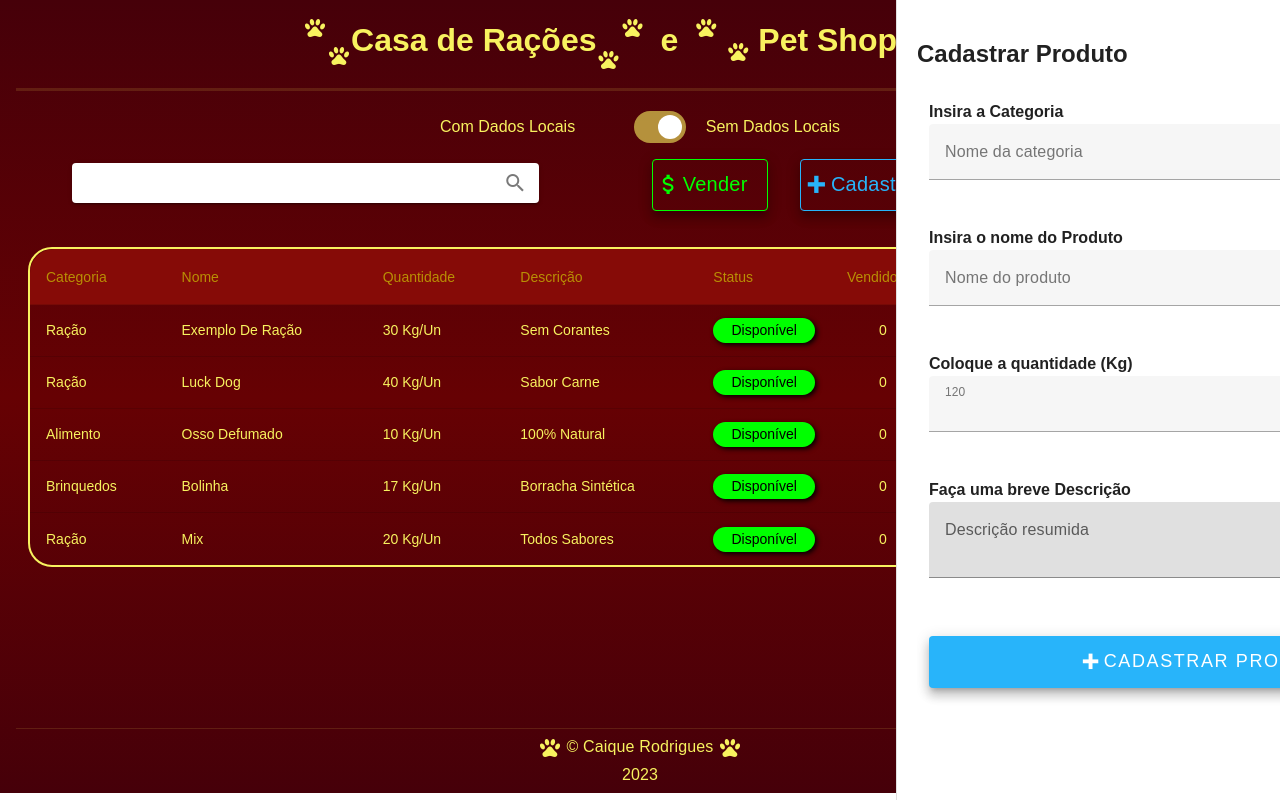
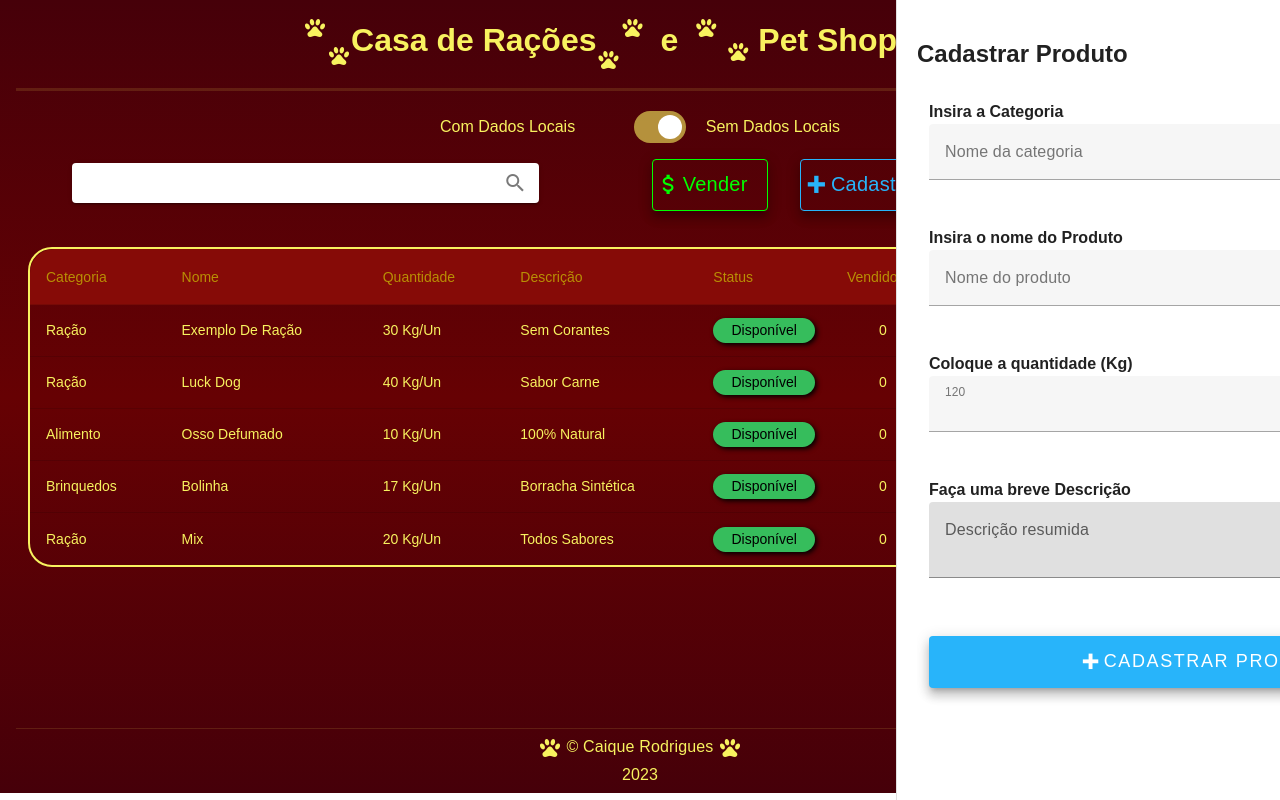
Before and after one commit to Caiqueerodrigues/-controleEstoque-v2, a Nuxt app: page / in a window 1280 px wide. Built offline with nearby package versions, Linux system fonts and the light colour scheme.

Commit message:
adequaçao as cores do figma

```diff
--- a/components/TableStock.vue
+++ b/components/TableStock.vue
@@ -95,7 +95,7 @@
         <td>
           <v-icon
           @click="apagarItem(index)"
-            color="#f00"
+            color="#E13100"
           >
             mdi-trash-can-outline
           </v-icon>
@@ -146,7 +146,7 @@ export default {
 
  .status {
   border-radius: 30px;
-  background-color: #0f0;
+  background-color: #36BD5C;
   color: black;
   box-shadow: 2px 2px 5px black;
   text-align: center;
@@ -154,6 +154,6 @@ export default {
  }
 
  .indisp {
-  background-color: #f00;
+  background-color: #E76A6A;
  }
 </style>
```
